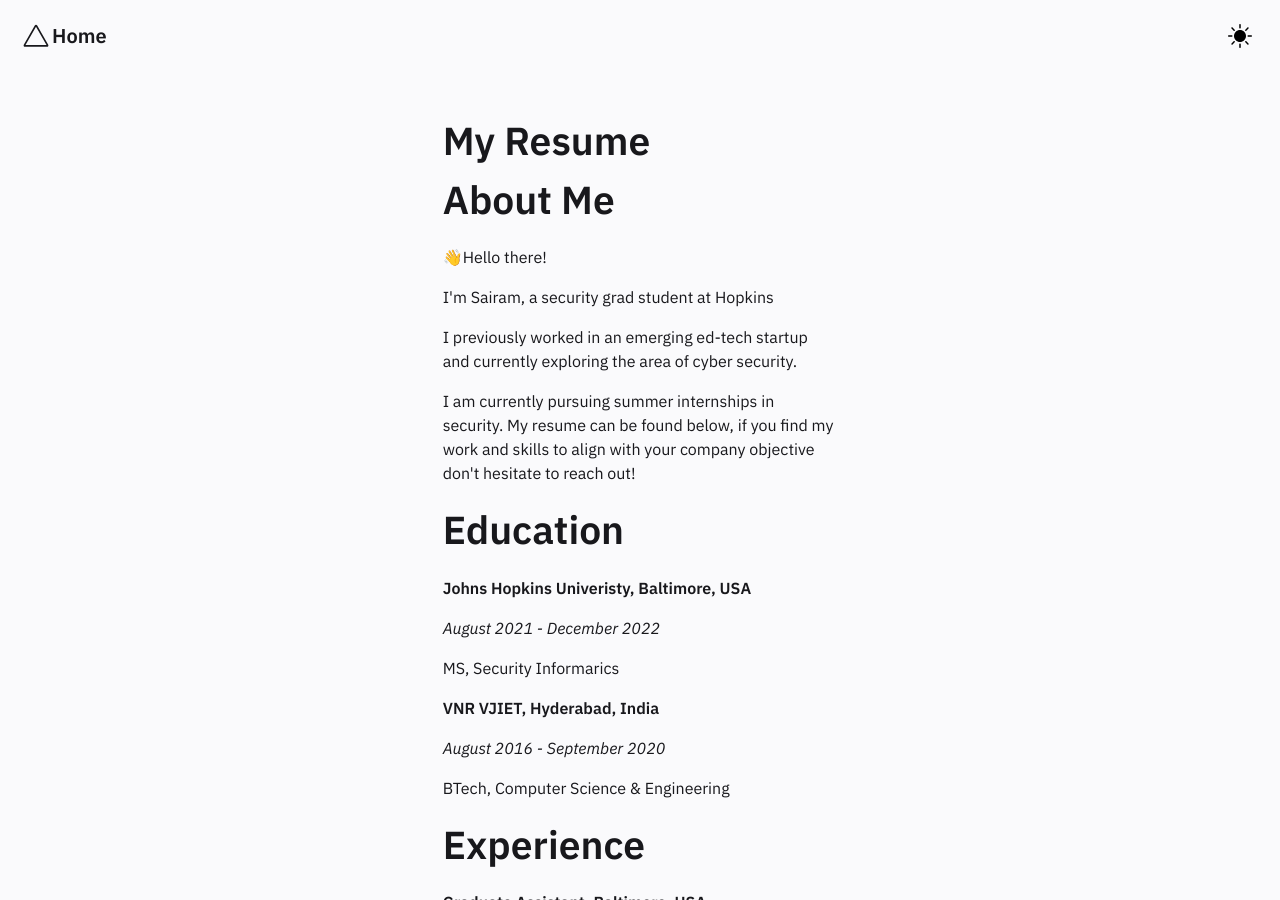
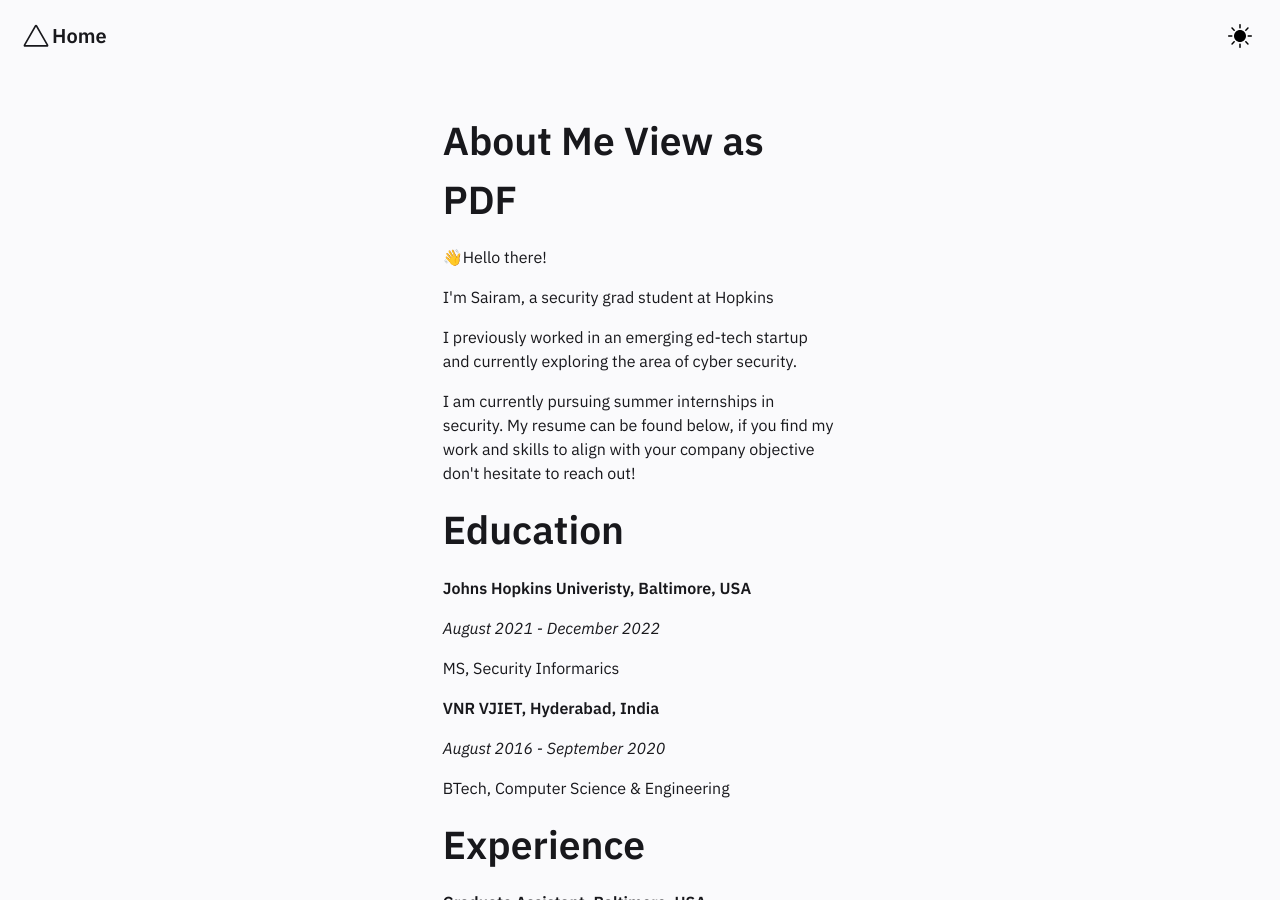
Before and after one commit to SaiRam25K/SaiRam25K.github.io, a Jekyll site: the page built from pages/index.md, in a window 1280 px wide and 900 px high. Built offline with Jekyll 4.4.1, drawn with Linux system fonts in a browser that asks for light colours.

Commit message:
Update Homepage.html

```diff
--- a/_includes/Homepage.html
+++ b/_includes/Homepage.html
@@ -9,8 +9,8 @@
     </p>
 -->
 
-        <h1><a href="https://drive.google.com/file/d/1h3aNRBKx_vW-Vxd1qEdzDpnhA39CiXs8/view" target="_blank">My Resume</a></h1>
-        <h1>About Me</h1>
+       <!-- <h1><a href="https://drive.google.com/file/d/1h3aNRBKx_vW-Vxd1qEdzDpnhA39CiXs8/view" target="_blank">My Resume</a></h1>-->
+        <h1>About Me <a href="https://drive.google.com/file/d/1h3aNRBKx_vW-Vxd1qEdzDpnhA39CiXs8/view" target="_blank">View as PDF</a></h1>
         <p>
            👋Hello there!
         </p>
```
